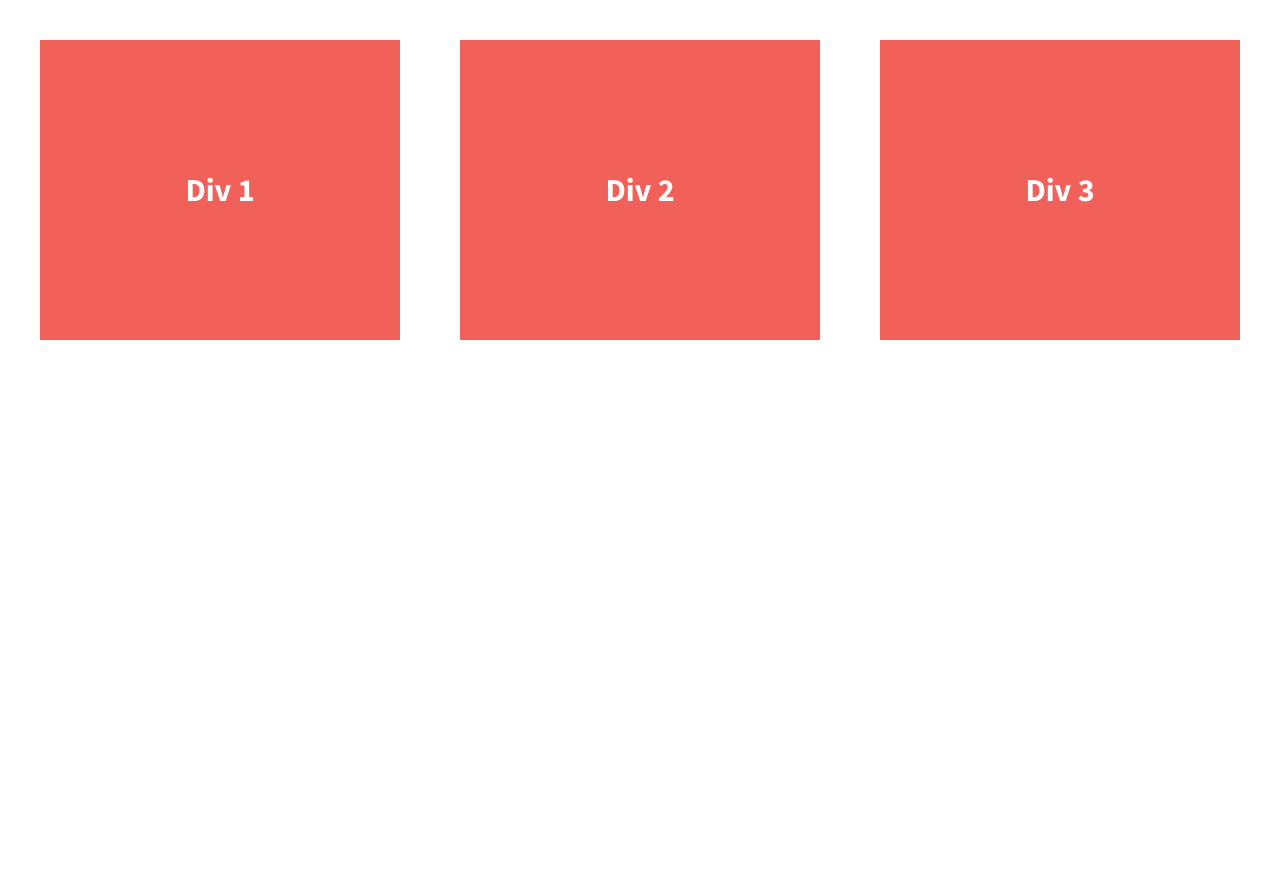
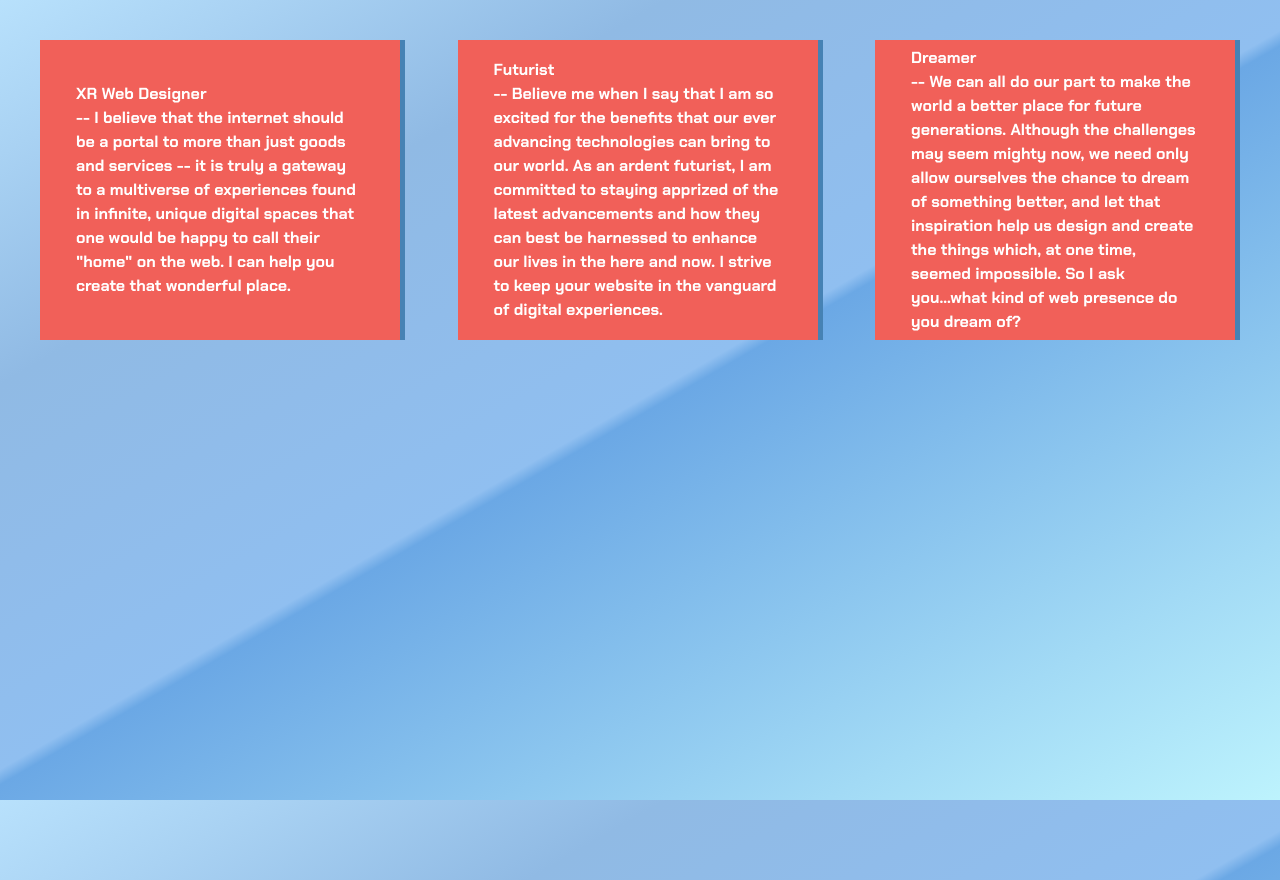
Before and after one commit to Temoren/flexbox-grid-divs, a plain HTML site: page index.html in a window 1280 px wide. Drawn offline with nearby package versions, Linux system fonts and the light colour scheme.

Commit message:
Updated index.html & css/main.css with new content for the three columns flexbox grid div

```diff
--- a/css/main.css
+++ b/css/main.css
@@ -99,6 +99,14 @@ textarea {
 html {
     background-color: #fff;
     height: 100%;
+
+    /* Permalink - use to edit and share this gradient: https://colorzilla.com/gradient-editor/#b8e1fc+0,a9d2f3+10,90bae4+25,90bcea+37,90bff0+50,6ba8e5+51,a2daf5+83,bdf3fd+100;Blue+Gloss+%231 */
+    background: rgb(184,225,252); /* Old browsers */
+    background: -moz-linear-gradient(-50deg,  rgba(184,225,252,1) 0%, rgba(169,210,243,1) 10%, rgba(144,186,228,1) 25%, rgba(144,188,234,1) 37%, rgba(144,191,240,1) 50%, rgba(107,168,229,1) 51%, rgba(162,218,245,1) 83%, rgba(189,243,253,1) 100%); /* FF3.6-15 */
+    background: -webkit-linear-gradient(-50deg,  rgba(184,225,252,1) 0%,rgba(169,210,243,1) 10%,rgba(144,186,228,1) 25%,rgba(144,188,234,1) 37%,rgba(144,191,240,1) 50%,rgba(107,168,229,1) 51%,rgba(162,218,245,1) 83%,rgba(189,243,253,1) 100%); /* Chrome10-25,Safari5.1-6 */
+    background: linear-gradient(150deg,  rgba(184,225,252,1) 0%,rgba(169,210,243,1) 10%,rgba(144,186,228,1) 25%,rgba(144,188,234,1) 37%,rgba(144,191,240,1) 50%,rgba(107,168,229,1) 51%,rgba(162,218,245,1) 83%,rgba(189,243,253,1) 100%); /* W3C, IE10+, FF16+, Chrome26+, Opera12+, Safari7+ */
+    filter: progid:DXImageTransform.Microsoft.gradient( startColorstr='#b8e1fc', endColorstr='#bdf3fd',GradientType=1 ); /* IE6-9 fallback on horizontal gradient */
+
 }
 
 body {
@@ -117,17 +125,22 @@ body {
 
 .div-1, .div-2, .div-3 {
   /*give the divs a width of 30%, add display:flex, set justify-content and align-items to center*/
-  color: #fff;
     align-items: center;
+    background-color: #f16059;
+    border-right: thick solid steelblue;
+    color: #FFFFFF;
     display: flex;
-  line-height: 1.5em;
-  font-size: 1.6em;
-  background-color: #f16059;
+    font-size: .8em;
     height: 300px;
     justify-content: center;
-  width: 30%
+    line-height: 1.5em;
+    width: 30%;
 }
 
+p {
+    padding: 10%;
+    font-family: 'Chakra Petch', sans-serif;
+}
 
 
 
--- a/index.html
+++ b/index.html
@@ -15,6 +15,7 @@
         <script src="js/vendor/modernizr-2.8.3.min.js"></script>
         <link href='http://fonts.googleapis.com/css?family=Lora:700' rel='stylesheet' type='text/css'>
         <link href='http://fonts.googleapis.com/css?family=Source+Sans+Pro:400,700' rel='stylesheet' type='text/css'>
+        <link href="https://fonts.googleapis.com/css2?family=Chakra+Petch:ital,wght@0,300;0,700;1,300&display=swap" rel="stylesheet">
     </head>
     <body>
         <!--[if lt IE 8]>
@@ -23,13 +24,13 @@
 
         <section class="wrapper">
             <div class="div-1">
-                Div 1
+                <p><strong>XR Web Designer</strong><br>-- I believe that the internet should be a portal to more than just goods and services -- it is truly a gateway to a multiverse of experiences found in infinite, unique digital spaces that one would be happy to call their "home" on the web. I can help you create that wonderful place.</p>
             </div>
             <div class="div-2">
-                Div 2
+                <p><strong>Futurist</strong><br>-- Believe me when I say that I am so excited for the benefits that our ever advancing technologies can bring to our world. As an ardent futurist, I am committed to staying apprized of the latest advancements and how they can best be harnessed to enhance our lives in the here and now. I strive to keep your website in the vanguard of digital experiences.</p>
             </div>
             <div class="div-3">
-                Div 3
+                <p><strong>Dreamer</strong><br>-- We can all do our part to make the world a better place for future generations. Although the challenges may seem mighty now, we need only allow ourselves the chance to dream of something better, and let that inspiration help us design and create the things which, at one time, seemed impossible. So I ask you...what kind of web presence do you dream of?</p>
             </div>
         </section>
 
```
Lines whose indentation alone changed are shown as unchanged.
